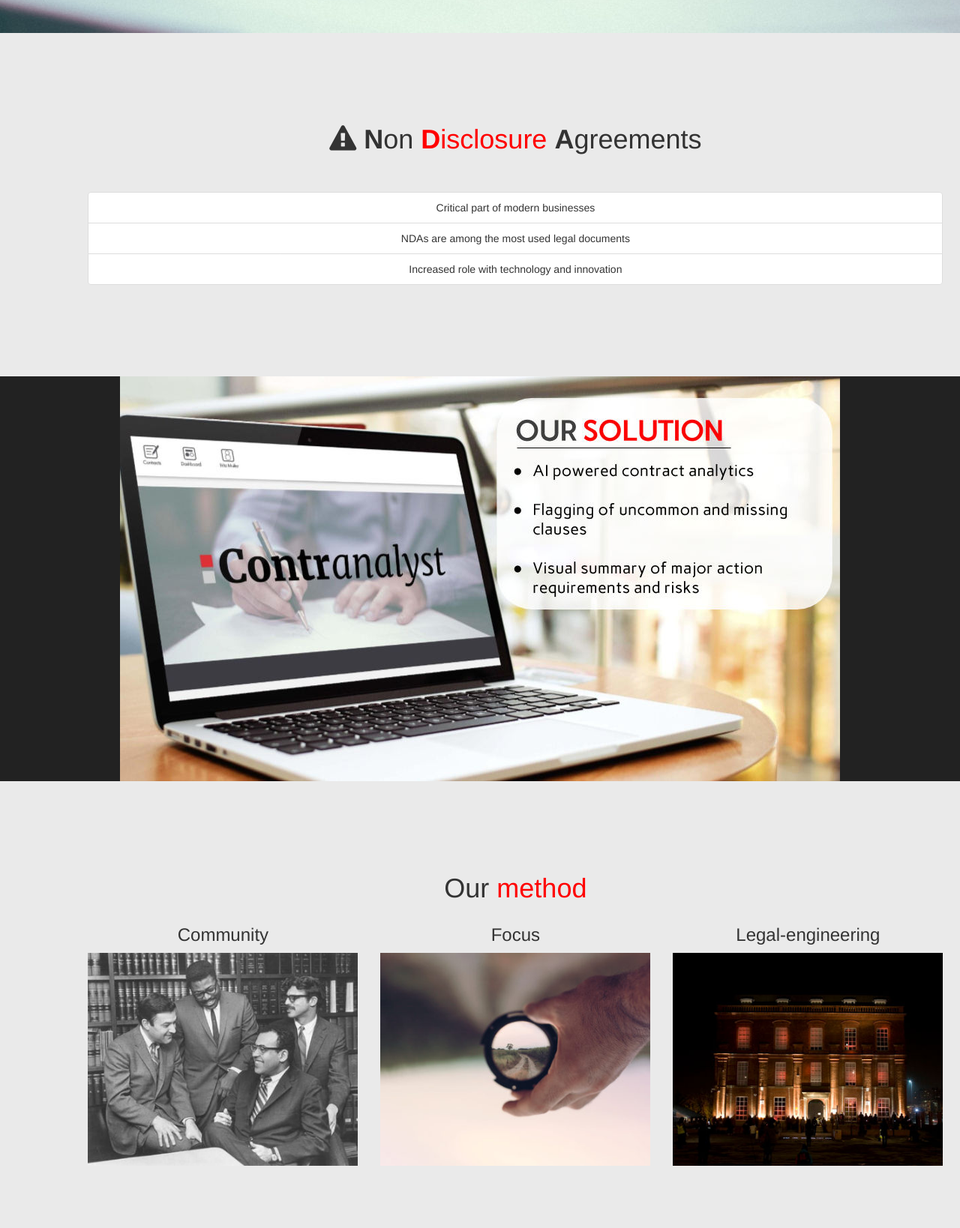
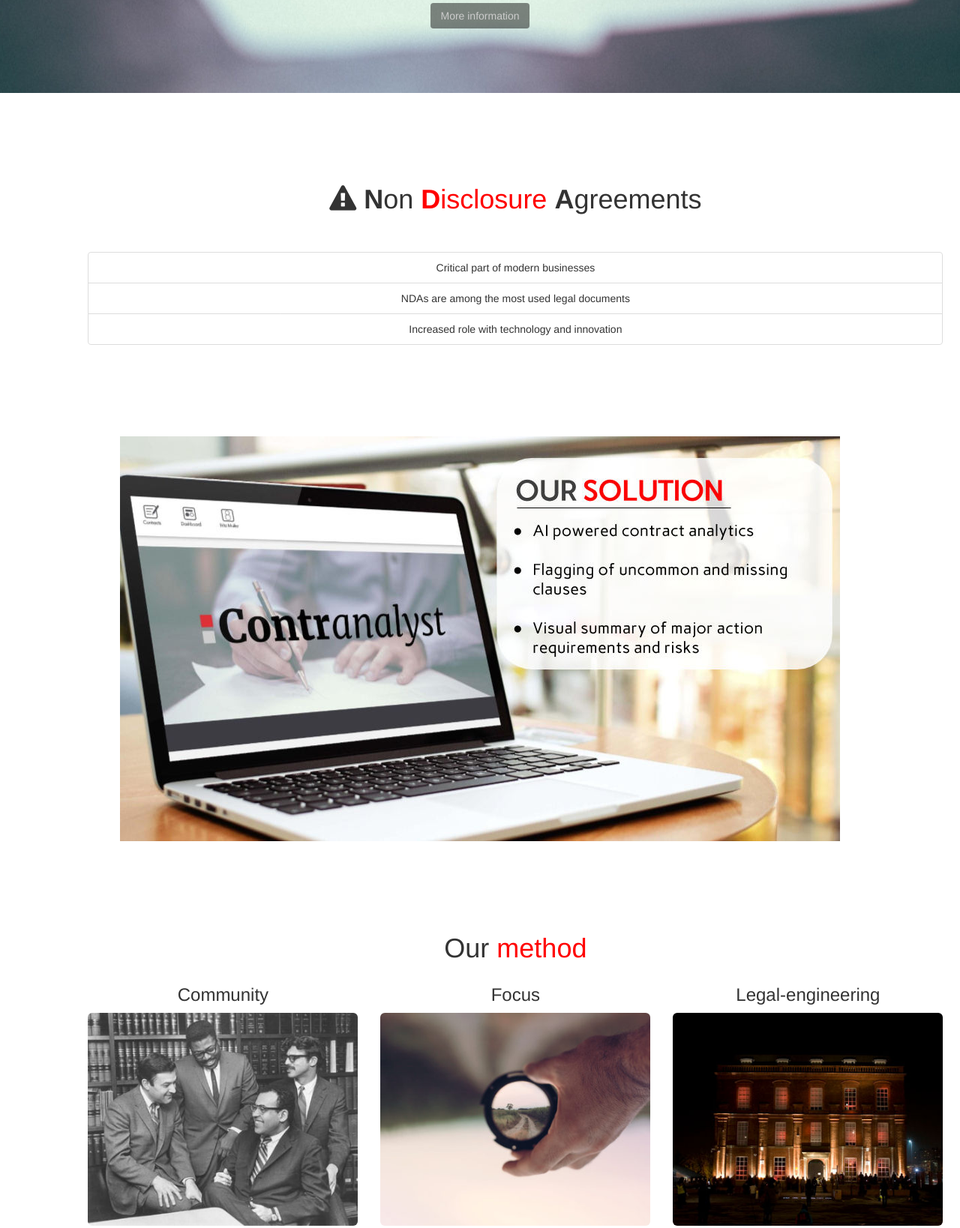
Before and after one commit to Xalava/contranalyst, a plain HTML site: page index.html in a window 1280 px wide. Shown: the part 718-2356 px from the top of the page at 75% size. Drawn offline with nearby package versions, Linux system fonts and the light colour scheme; a script that the page names is missing.

Commit message:
smallvisualImprovements

```diff
--- a/css/sb-admin.css
+++ b/css/sb-admin.css
@@ -262,7 +262,10 @@ svg {
 
 .landing {
     background-image: url(../images/contract.jpg) !important;
-    height: 89vh
+    background-repeat: no-repeat;
+    background-attachment: fixed;
+    background-position: center;
+    height: 99vh
 }
 
 .maintext{
@@ -281,6 +284,15 @@ svg {
 }
 
 .definition {
-    background: #EAEAEA;
+    background: white;
     padding:8%;
 }
+
+.imagesection {
+    background: white;
+}
+
+.btn-lower {
+    background-color: rgba(20, 20, 20, 0.5);
+    color: #CCC;
+}
--- a/index.html
+++ b/index.html
@@ -106,9 +106,14 @@
 
                 </div>
             </div>
+            <div class="">
+                            <a href="#middle" class="btn btn-lower animated bounceInUp">More information</a>
+
+            </div>
         </section>
+
     </div> <!-- endlanding -->
-    <section class="text-center definition">
+    <section id="middle" class="text-center definition">
         <div class="container">
                 <h1><i class="fa fa-exclamation-triangle" aria-hidden="true"></i>
                     <b>N</b>on <span class="rouge"><b>D</b>isclosure</span> <b>A</b>greements</h1>
@@ -122,7 +127,7 @@
         </div>
     </section>
 
-    <section class="text-center">
+    <section class="text-center imagesection">
         <img src="images/solution.jpg" class="img-responsive center-block">
     </section>
 
@@ -132,23 +137,23 @@
                 <div class="row">
                     <div class="col-md-4">
                         <h3>Community</h3>
-                        <img src="images/community.jpg" class="img-responsive">
+                        <img src="images/community.jpg" class="img-responsive img-rounded animated slideInLeft">
                      </div>
 
                     <div class="col-md-4">
                         <h3>Focus</h3>
-                        <img src="images/focus.jpg" class="img-responsive">
+                        <img src="images/focus.jpg" class="img-responsive img-rounded">
                      </div>
                     <div class="col-md-4">
                         <h3>Legal-engineering</h3>
-                        <img src="images/techlaw.jpg" class="img-responsive">
+                        <img src="images/techlaw.jpg" class="img-responsive  img-rounded animated slideInRight">
                      </div>
                 </div>
         </div>
     </section>
 
 
-    <section class="text-center ">
+    <section class="text-center imagesection">
         <img src="images/team.jpg" class="img-responsive center-block ">
 
 
```
